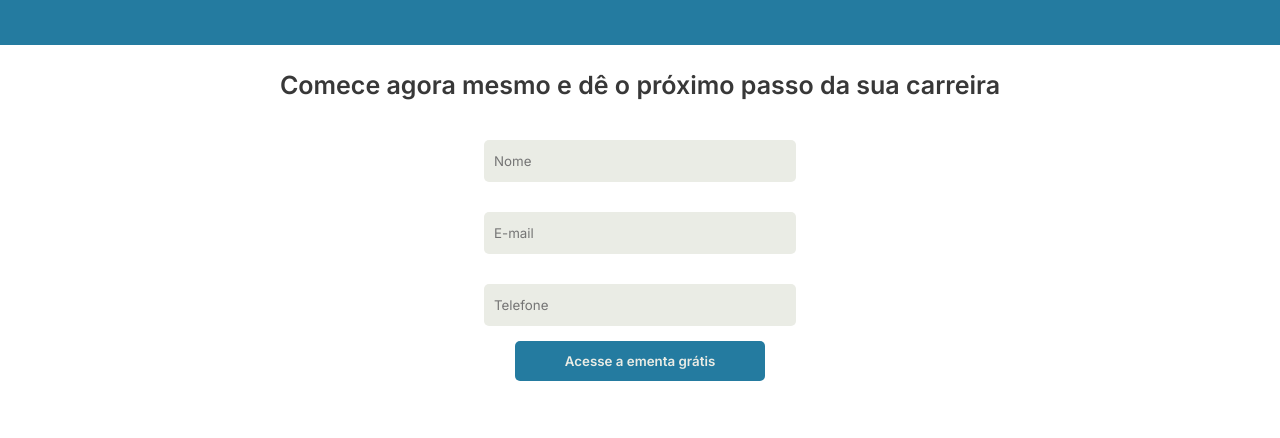
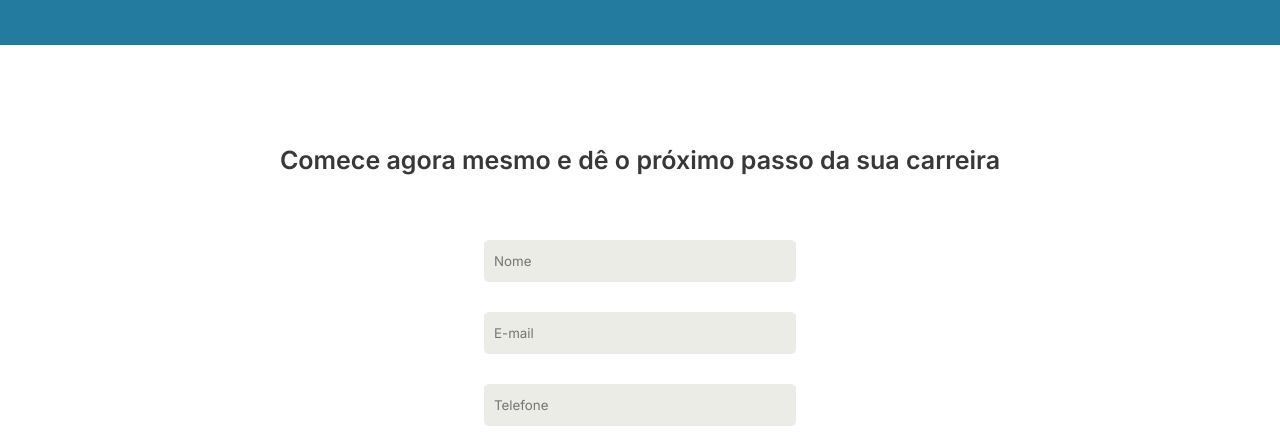
Before and after one commit to camilasoares045/landpage-escoladnc, a plain HTML site: page index.html in a window 1280 px wide. Shown: the part 1521-1959 px from the top of the page. Drawn offline with Linux system fonts and the light colour scheme.

Commit message:
mundaça link

```diff
--- a/index.html
+++ b/index.html
@@ -76,7 +76,7 @@
     <!--FORMULARIO-->
     <div id="formulario">
         <h1 id="titulo-formulario">Comece agora mesmo e dê o próximo passo da sua carreira</h1>
-        <form action="https://api.sheetmonkey.io/form/m2tZnrRWtXo5EFzuXV8h2s" method="post">
+        <form action="https://api.sheetmonkey.io/form/jGhfXcwBBEGtHCRvrL3D4w" method="post">
             <input type="text" placeholder="Nome" name="Name" required><br>
             <input type="email" placeholder="E-mail" name="Email" required><br>
             <input type="number" placeholder="Telefone" name="Phone"><br>
--- a/style.css
+++ b/style.css
@@ -101,12 +101,13 @@
 
 #formulario{
     text-align: center;
+    padding: 50px;
 }
 
 #titulo-formulario{
     color: #383838;
     font-size: 25px;
-    margin: 25px;
+    padding: 50px;
 }
 
 input{
```
